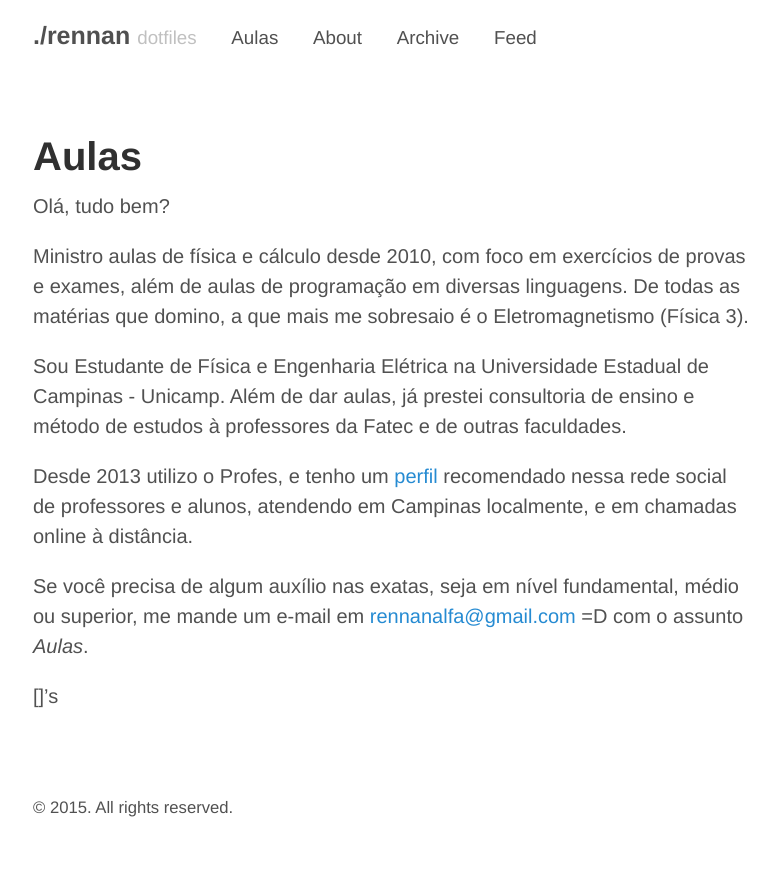
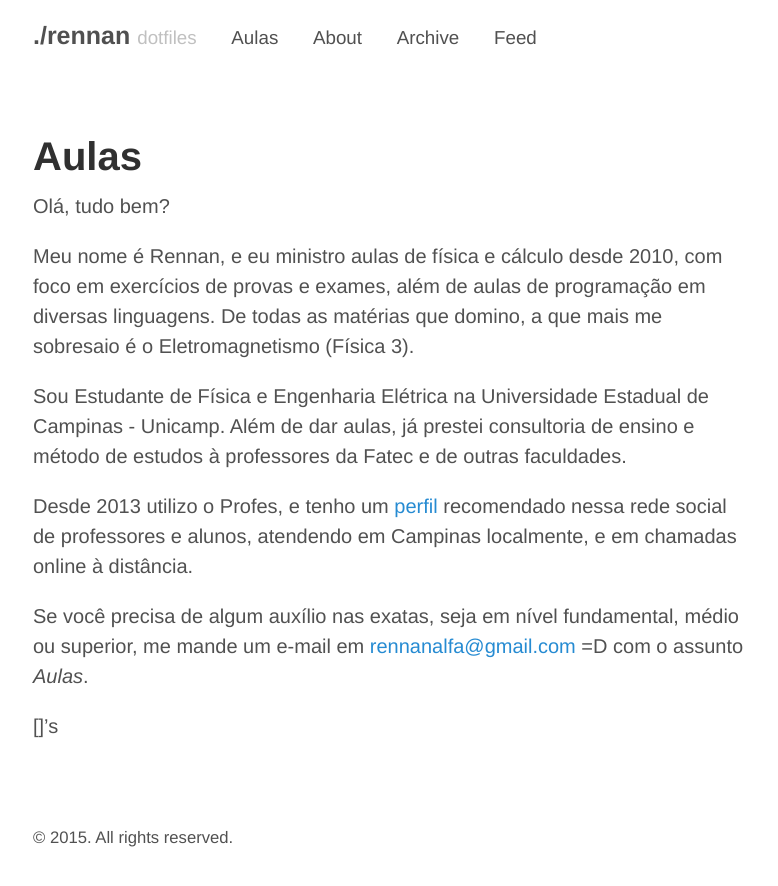
Before and after one commit to rennanzera/rennanzera.github.io, a Jekyll site: the page built from aulas.md, in a window 1280 px wide. Shown: the top 886 px of the page, without its empty margins (247-1025 px from the left). Built offline with Jekyll 4.4.1, drawn with Linux system fonts in a browser that asks for light colours.

Commit message:
Page aulas

```diff
--- a/aulas.md
+++ b/aulas.md
@@ -6,7 +6,7 @@ title: Aulas
 
 Olá, tudo bem?
 
-Ministro aulas de física e cálculo desde 2010, com foco em exercícios de provas e exames, além de aulas de programação em diversas linguagens. De todas as matérias que domino, a que mais me sobresaio é o Eletromagnetismo (Física 3).
+Meu nome é Rennan, e eu ministro aulas de física e cálculo desde 2010, com foco em exercícios de provas e exames, além de aulas de programação em diversas linguagens. De todas as matérias que domino, a que mais me sobresaio é o Eletromagnetismo (Física 3).
 
 Sou Estudante de Física e Engenharia Elétrica na Universidade Estadual de Campinas - Unicamp. Além de dar aulas, já prestei consultoria de ensino e método de estudos à professores da Fatec e de outras faculdades.
 
```
